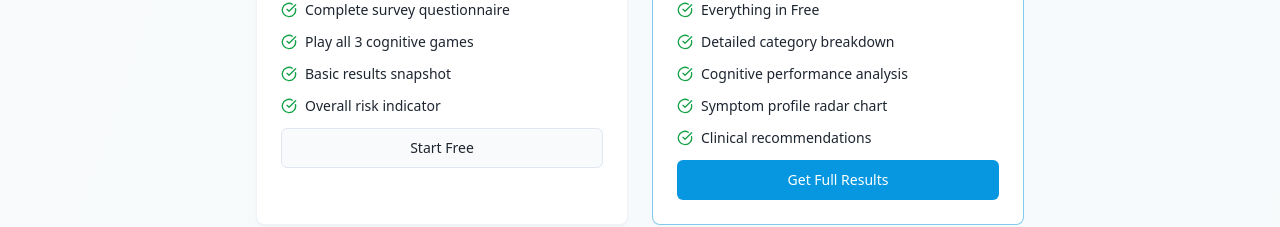
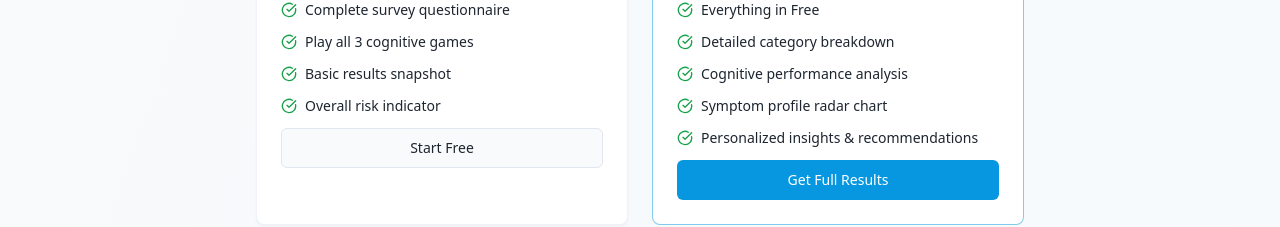
Before and after one commit to deskulpt/focuschecklife, a React (Vite) app: page / in a window 1280 px wide. Shown: the part 1180-1407 px from the top of the page. Built offline with nearby package versions, Linux system fonts and the light colour scheme; no server answers; the database is empty; the HTML template or start-up script is replaced by a standard one.

Commit message:
Preceding changes

```diff
--- a/src/contexts/LanguageContext.tsx
+++ b/src/contexts/LanguageContext.tsx
@@ -66,7 +66,7 @@ const fallbackEN: Record<string, string> = {
   'pricing.full.f2': 'Detailed category breakdown',
   'pricing.full.f3': 'Cognitive performance analysis',
   'pricing.full.f4': 'Symptom profile radar chart',
-  'pricing.full.f5': 'Clinical recommendations',
+  'pricing.full.f5': 'Personalized insights & recommendations',
   'pricing.full.cta': 'Get Full Results',
 
   // Learn
```
